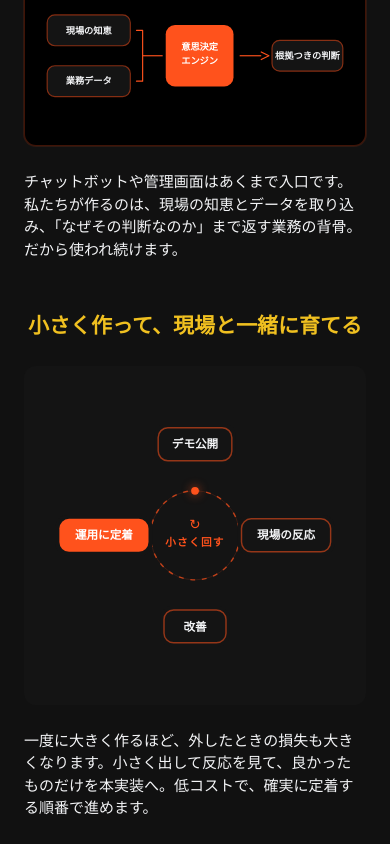
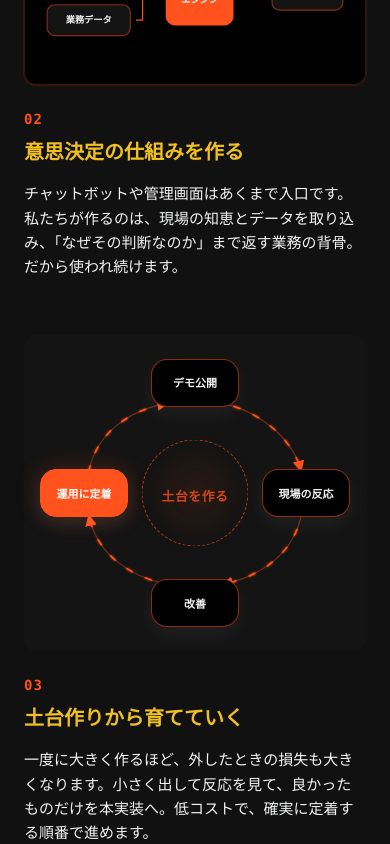
Before and after one commit to ideal-tomy/ideal_official, a Next.js app: page / in a window 390 px wide. Shown: the part 3460-4304 px from the top of the page. Built offline with nearby package versions, Linux system fonts and the light colour scheme.

Commit message:
図のアニメーション追加

```diff
--- a/components/research/demos/XiInstrumentDemo.tsx
+++ b/components/research/demos/XiInstrumentDemo.tsx
@@ -221,7 +221,7 @@ export function XiInstrumentDemo() {
               onClick={() => regen(gamingPct, noisePct)}
               className="px-4 py-2 text-sm border border-gray-700 rounded text-gray-200 hover:border-gray-500 transition-colors"
             >
-              再サンプル ↻
+              再サンプル
             </button>
           </div>
         </div>
--- a/components/sections/demo-first/DemoFirstReason.tsx
+++ b/components/sections/demo-first/DemoFirstReason.tsx
@@ -1,8 +1,42 @@
 import Link from 'next/link'
+import type { ReactNode } from 'react'
 import { ReasonEngineDiagram } from './ReasonEngineDiagram'
 import { ReasonFlowDiagram } from './ReasonFlowDiagram'
 import { ReasonLoopDiagram } from './ReasonLoopDiagram'
 import { SectionKicker } from './SectionKicker'
+
+const REASONS: {
+  index: string
+  title: string
+  body: string
+  diagram: ReactNode
+  diagramClassName: string
+}[] = [
+  {
+    index: '01',
+    title: '先に触れる。だからズレない。',
+    body: '要件定義書を何往復もする代わりに、まず動くデモを作って一緒に触ります。「思っていたのと違う」が起きるのは開発の後ではなく、契約の前。だから手戻りがありません。',
+    diagram: <ReasonFlowDiagram />,
+    diagramClassName:
+      'rounded-[var(--df-radius-card)] bg-[var(--df-bg-card)] px-5 py-8 sm:px-8',
+  },
+  {
+    index: '02',
+    title: '意思決定の仕組みを作る',
+    body: 'チャットボットや管理画面はあくまで入口です。私たちが作るのは、現場の知恵とデータを取り込み、「なぜその判断なのか」まで返す業務の背骨。だから使われ続けます。',
+    diagram: <ReasonEngineDiagram />,
+    diagramClassName:
+      'rounded-[var(--df-radius-card)] border border-[var(--df-primary)]/25 bg-[var(--df-bg)] px-4 py-8 shadow-[0_0_0_1px_color-mix(in_srgb,var(--df-primary)_12%,transparent)] sm:px-8',
+  },
+  {
+    index: '03',
+    title: '土台作りから育てていく',
+    body: '一度に大きく作るほど、外したときの損失も大きくなります。小さく出して反応を見て、良かったものだけを本実装へ。低コストで、確実に定着する順番で進めます。',
+    diagram: <ReasonLoopDiagram />,
+    diagramClassName:
+      'rounded-[var(--df-radius-card)] bg-[var(--df-bg-card)] px-4 py-6 sm:px-8 sm:py-8',
+  },
+]
 
 export function DemoFirstReason() {
   return (
@@ -10,7 +44,6 @@ export function DemoFirstReason() {
       id="reason"
       className="relative overflow-hidden bg-[var(--df-bg-blue)] py-[clamp(56px,12vw,96px)] md:py-[clamp(80px,14vw,120px)]"
     >
-      {/* 山：アクセント帯 */}
       <div
         className="pointer-events-none absolute inset-x-0 top-0 h-1 bg-[var(--df-primary)]"
         aria-hidden
@@ -25,42 +58,34 @@ export function DemoFirstReason() {
           </h2>
         </header>
 
-        <div className="space-y-12 md:space-y-16">
-          <div>
-            <h3 className="mb-6 text-center text-[21px] font-black leading-[1.6] text-[var(--df-primary-deep)]">
-              認識のズレがないようにデモ作成
-            </h3>
-            <div className="mx-auto mb-6 max-w-[480px] rounded-[var(--df-radius-card)] bg-[var(--df-bg-card)] px-5 py-8 sm:px-8">
-              <ReasonFlowDiagram />
-            </div>
-            <p className="mx-auto max-w-[600px] text-[15px] text-[var(--df-text)]">
-              要件定義書を何往復もする代わりに、まず動くデモを作って一緒に触ります。「思っていたのと違う」が起きるのは開発の後ではなく、契約の前。だから手戻りがありません。
-            </p>
-          </div>
+        <div className="space-y-14 md:space-y-20">
+          {REASONS.map((reason, i) => {
+            const reverse = i % 2 === 1
+            return (
+              <article
+                key={reason.index}
+                className={`flex flex-col gap-6 md:items-center md:gap-10 lg:gap-14 ${
+                  reverse ? 'md:flex-row-reverse' : 'md:flex-row'
+                }`}
+              >
+                <div className={`w-full md:w-[52%] ${reason.diagramClassName}`}>
+                  {reason.diagram}
+                </div>
 
-          <div>
-            <h3 className="mb-6 text-center text-[21px] font-black leading-[1.6] text-[var(--df-primary-deep)]">
-              ツール導入ではなく、意思決定の仕組みを作る
-            </h3>
-            <div className="mx-auto mb-6 max-w-[480px] rounded-[var(--df-radius-card)] border border-[var(--df-primary)]/25 bg-[var(--df-bg)] px-4 py-8 shadow-[0_0_0_1px_color-mix(in_srgb,var(--df-primary)_12%,transparent)] sm:px-8">
-              <ReasonEngineDiagram />
-            </div>
-            <p className="mx-auto max-w-[600px] text-[15px] text-[var(--df-text)]">
-              チャットボットや管理画面はあくまで入口です。私たちが作るのは、現場の知恵とデータを取り込み、「なぜその判断なのか」まで返す業務の背骨。だから使われ続けます。
-            </p>
-          </div>
-
-          <div>
-            <h3 className="mb-6 text-center text-[21px] font-black leading-[1.6] text-[var(--df-primary-deep)]">
-              小さく作って、現場と一緒に育てる
-            </h3>
-            <div className="mx-auto mb-6 max-w-[480px] rounded-[var(--df-radius-card)] bg-[var(--df-bg-card)] px-4 py-6 sm:px-8 sm:py-8">
-              <ReasonLoopDiagram />
-            </div>
-            <p className="mx-auto max-w-[600px] text-[15px] text-[var(--df-text)]">
-              一度に大きく作るほど、外したときの損失も大きくなります。小さく出して反応を見て、良かったものだけを本実装へ。低コストで、確実に定着する順番で進めます。
-            </p>
-          </div>
+                <div className="w-full md:w-[48%]">
+                  <p className="mb-2 font-mono text-sm font-bold tabular-nums tracking-[0.08em] text-[var(--df-primary)]">
+                    {reason.index}
+                  </p>
+                  <h3 className="mb-4 text-[clamp(20px,3.2vw,28px)] font-black leading-[1.4] text-[var(--df-primary-deep)]">
+                    {reason.title}
+                  </h3>
+                  <p className="max-w-[34rem] text-[15px] leading-relaxed text-[var(--df-text)] md:text-base">
+                    {reason.body}
+                  </p>
+                </div>
+              </article>
+            )
+          })}
         </div>
 
         <div className="mt-12 flex flex-wrap justify-center gap-4 md:mt-16">
--- /dev/null
+++ b/components/sections/demo-first/ReasonLoopDiagram.module.css
@@ -0,0 +1,180 @@
+.diagram {
+  position: relative;
+  width: 100%;
+  max-width: 420px;
+  margin-inline: auto;
+  aspect-ratio: 600 / 520;
+}
+
+.cycleSvg {
+  position: absolute;
+  inset: 0;
+  width: 100%;
+  height: 100%;
+  overflow: visible;
+  pointer-events: none;
+}
+
+.arcBase {
+  fill: none;
+  stroke: color-mix(in srgb, var(--df-primary) 42%, transparent);
+  stroke-width: 2;
+  stroke-linecap: round;
+}
+
+.arcFlow {
+  fill: none;
+  stroke: var(--df-primary);
+  stroke-width: 3;
+  stroke-linecap: round;
+  stroke-dasharray: 12 28;
+  filter: url('#reason-loop-glow');
+  animation: reason-loop-flow 1.5s linear infinite;
+}
+
+@keyframes reason-loop-flow {
+  from {
+    stroke-dashoffset: 40;
+  }
+  to {
+    stroke-dashoffset: 0;
+  }
+}
+
+.node {
+  position: absolute;
+  z-index: 2;
+  display: grid;
+  place-items: center;
+  width: clamp(96px, 28%, 128px);
+  min-height: clamp(48px, 12%, 64px);
+  padding: 8px 12px;
+  color: var(--df-text);
+  font-size: clamp(12px, 2.4vw, 15px);
+  font-weight: 700;
+  line-height: 1.35;
+  text-align: center;
+  background: var(--df-bg);
+  border: 1.5px solid color-mix(in srgb, var(--df-primary) 55%, transparent);
+  border-radius: 20px;
+  box-shadow: 0 8px 20px color-mix(in srgb, var(--df-text) 6%, transparent);
+}
+
+.topNode {
+  top: 0;
+  left: 50%;
+  transform: translateX(-50%);
+}
+
+.rightNode {
+  top: 50%;
+  right: 0;
+  transform: translateY(-50%);
+}
+
+.bottomNode {
+  bottom: 0;
+  left: 50%;
+  transform: translateX(-50%);
+}
+
+.leftNode {
+  top: 50%;
+  left: 0;
+  transform: translateY(-50%);
+  color: #fff;
+  background: var(--df-primary);
+  border-color: var(--df-primary);
+  box-shadow:
+    0 0 24px color-mix(in srgb, var(--df-primary) 22%, transparent),
+    0 8px 20px color-mix(in srgb, var(--df-text) 8%, transparent);
+}
+
+.center {
+  position: absolute;
+  top: 50%;
+  left: 50%;
+  z-index: 3;
+  display: flex;
+  flex-direction: column;
+  align-items: center;
+  justify-content: center;
+  gap: 6px;
+  width: clamp(112px, 34%, 148px);
+  aspect-ratio: 1;
+  color: var(--df-primary);
+  text-align: center;
+  background: radial-gradient(
+    circle,
+    color-mix(in srgb, var(--df-primary) 12%, transparent) 0%,
+    color-mix(in srgb, var(--df-primary) 3%, transparent) 55%,
+    transparent 72%
+  );
+  border: 1.5px dashed color-mix(in srgb, var(--df-primary) 85%, transparent);
+  border-radius: 50%;
+  transform: translate(-50%, -50%);
+  animation: reason-foundation-pulse 3.6s ease-in-out infinite;
+}
+
+.centerIcon {
+  font-size: 17px;
+  line-height: 1;
+  opacity: 0.9;
+}
+
+.centerLabel {
+  position: relative;
+  font-size: clamp(13px, 2.6vw, 17px);
+  font-weight: 800;
+  letter-spacing: 0.04em;
+  line-height: 1.3;
+}
+
+@keyframes reason-foundation-pulse {
+  0%,
+  100% {
+    opacity: 0.78;
+    box-shadow:
+      0 0 0 0 transparent,
+      0 0 16px color-mix(in srgb, var(--df-primary) 4%, transparent);
+    transform: translate(-50%, -50%) scale(0.985);
+  }
+  50% {
+    opacity: 1;
+    box-shadow:
+      0 0 0 8px color-mix(in srgb, var(--df-primary) 4%, transparent),
+      0 0 28px color-mix(in srgb, var(--df-primary) 16%, transparent);
+    transform: translate(-50%, -50%) scale(1.02);
+  }
+}
+
+@media (max-width: 420px) {
+  .node {
+    width: 88px;
+    min-height: 48px;
+    padding-inline: 6px;
+    border-radius: 16px;
+    font-size: 11px;
+  }
+
+  .center {
+    width: 108px;
+  }
+
+  .arcBase {
+    stroke-width: 2.25;
+  }
+}
+
+@media (prefers-reduced-motion: reduce) {
+  .arcFlow,
+  .center {
+    animation: none;
+  }
+
+  .center {
+    opacity: 1;
+    transform: translate(-50%, -50%);
+    box-shadow: none;
+  }
+}
--- a/components/sections/demo-first/ReasonLoopDiagram.tsx
+++ b/components/sections/demo-first/ReasonLoopDiagram.tsx
@@ -1,201 +1,92 @@
 'use client'
 
-import { motion, useReducedMotion } from 'framer-motion'
+/**
+ * 土台を中心に、4工程を時計回りで回すサイクル図。
+ * SVG 弧＋dashoffset で右回りの流れ、中央はゆっくり点滅。
+ */
+import styles from './ReasonLoopDiagram.module.css'
 
-const ease = [0.45, 0, 0.55, 1] as const
-
-/** viewBox 中央。ラベルは軌道の外側に十分な隙間を空けて配置 */
-const CX = 160
-const CY = 150
-const ORBIT_R = 46
-/** 軌道端〜ラベル中心。重なり防止のため ORBIT_R + ラベル半高 + 余白 */
-const LABEL_R = 94
-
-/**
- * 時計回り 4 等分（12 / 3 / 6 / 9 時）
- * デモ公開 → 現場の反応 → 改善 → 運用に定着
- */
-const STEPS = [
-  { label: 'デモ公開', deg: -90, w: 76 },
-  { label: '現場の反応', deg: 0, w: 92 },
-  { label: '改善', deg: 90, w: 64 },
-  { label: '運用に定着', deg: 180, w: 92 },
+/** ノード間を結ぶ時計回りの弧（viewBox 600×520） */
+const ARCS = [
+  // 上 → 右
+  'M 355 86 C 435 105 490 160 505 215',
+  // 右 → 下
+  'M 505 305 C 490 375 430 420 355 436',
+  // 下 → 左
+  'M 245 436 C 170 420 110 375 95 305',
+  // 左 → 上
+  'M 95 215 C 110 145 170 100 245 86',
 ] as const
 
-const LABEL_H = 34
-
-function polar(deg: number, r: number) {
-  const rad = (deg * Math.PI) / 180
-  return {
-    x: CX + r * Math.cos(rad),
-    y: CY + r * Math.sin(rad),
-  }
-}
-
-function StepLabel({
-  label,
-  deg,
-  w,
-  delay,
-  animate,
-  emphasis,
-}: {
-  label: string
-  deg: number
-  w: number
-  delay: number
-  animate: boolean
-  emphasis?: boolean
-}) {
-  const { x, y } = polar(deg, LABEL_R)
-
-  return (
-    <motion.g
-      initial={animate ? { opacity: 0, scale: 0.92 } : false}
-      whileInView={{ opacity: 1, scale: 1 }}
-      viewport={{ once: true, amount: 0.25 }}
-      transition={{ duration: 0.35, delay, ease }}
-      style={{ transformOrigin: `${x}px ${y}px` }}
-    >
-      {/* 軌道線を隠さないよう、軌道側にカード色の余白 */}
-      <rect
-        x={x - w / 2 - 4}
-        y={y - LABEL_H / 2 - 4}
-        width={w + 8}
-        height={LABEL_H + 8}
-        rx={12}
-        fill="var(--df-bg-card)"
-      />
-      <rect
-        x={x - w / 2}
-        y={y - LABEL_H / 2}
-        width={w}
-        height={LABEL_H}
-        rx={10}
-        fill={emphasis ? 'var(--df-primary)' : 'var(--df-bg-card)'}
-        stroke="var(--df-primary)"
-        strokeOpacity={emphasis ? 0 : 0.55}
-        strokeWidth={1.5}
-      />
-      <text
-        x={x}
-        y={y + 1}
-        textAnchor="middle"
-        dominantBaseline="middle"
-        fill={emphasis ? '#fff' : 'var(--df-text)'}
-        fontSize={12}
-        fontWeight={700}
-        style={{ fontFamily: 'inherit' }}
-      >
-        {label}
-      </text>
-    </motion.g>
-  )
-}
-
 export function ReasonLoopDiagram() {
-  const prefersReduced = useReducedMotion()
-  const animate = prefersReduced !== true
-
   return (
     <div
-      className="mx-auto w-full max-w-[400px]"
+      className={styles.diagram}
       role="img"
-      aria-label="デモ公開、現場の反応、改善、運用に定着を小さく回すサイクル"
+      aria-label="デモ公開、現場の反応、改善、運用に定着を回しながら土台を作るサイクル"
     >
       <svg
-        viewBox="0 0 320 300"
-        className="mx-auto block h-auto w-full"
-        fill="none"
+        className={styles.cycleSvg}
+        viewBox="0 0 600 520"
+        aria-hidden="true"
       >
-        {/* ガイド円 */}
-        <circle
-          cx={CX}
-          cy={CY}
-          r={ORBIT_R}
-          stroke="var(--df-primary)"
-          strokeOpacity={0.15}
-          strokeWidth={1}
-        />
+        <defs>
+          <marker
+            id="reason-loop-arrow"
+            markerWidth="10"
+            markerHeight="10"
+            refX="8"
+            refY="5"
+            orient="auto"
+            markerUnits="strokeWidth"
+          >
+            <path d="M 0 0 L 10 5 L 0 10 Z" fill="var(--df-primary)" />
+          </marker>
+          <filter
+            id="reason-loop-glow"
+            x="-40%"
+            y="-40%"
+            width="180%"
+            height="180%"
+          >
+            <feGaussianBlur stdDeviation="2.5" result="blur" />
+            <feMerge>
+              <feMergeNode in="blur" />
+              <feMergeNode in="SourceGraphic" />
+            </feMerge>
+          </filter>
+        </defs>
 
-        {/* 回転破線 */}
-        <motion.g
-          animate={animate ? { rotate: 360 } : undefined}
-          transition={
-            animate
-              ? { duration: 10, repeat: Infinity, ease: 'linear' }
-              : undefined
-          }
-          style={{ transformOrigin: `${CX}px ${CY}px` }}
-        >
-          <circle
-            cx={CX}
-            cy={CY}
-            r={ORBIT_R}
-            stroke="var(--df-primary)"
-            strokeOpacity={0.7}
-            strokeWidth={1.5}
-            strokeDasharray="5 7"
+        {ARCS.map((path, index) => (
+          <path
+            key={`base-${index}`}
+            d={path}
+            className={styles.arcBase}
+            markerEnd="url(#reason-loop-arrow)"
           />
-        </motion.g>
+        ))}
 
-        {/* 周回ドット */}
-        {animate ? (
-          <motion.g
-            animate={{ rotate: 360 }}
-            transition={{ duration: 3.6, repeat: Infinity, ease: 'linear' }}
-            style={{ transformOrigin: `${CX}px ${CY}px` }}
-          >
-            <circle
-              cx={CX}
-              cy={CY - ORBIT_R}
-              r={4}
-              fill="var(--df-primary)"
-              style={{
-                filter:
-                  'drop-shadow(0 0 5px color-mix(in srgb, var(--df-primary) 70%, transparent))',
-              }}
-            />
-          </motion.g>
-        ) : null}
-
-        {/* 中心 */}
-        <text
-          x={CX}
-          y={CY - 7}
-          textAnchor="middle"
-          fill="var(--df-primary)"
-          fontSize={14}
-          style={{ fontFamily: 'inherit' }}
-        >
-          ↻
-        </text>
-        <text
-          x={CX}
-          y={CY + 11}
-          textAnchor="middle"
-          fill="var(--df-primary)"
-          fontSize={11}
-          fontWeight={700}
-          letterSpacing="0.12em"
-          style={{ fontFamily: 'inherit' }}
-        >
-          小さく回す
-        </text>
-
-        {/* 4ステップ（90°等間隔・軌道の外側） */}
-        {STEPS.map((step, i) => (
-          <StepLabel
-            key={step.label}
-            label={step.label}
-            deg={step.deg}
-            w={step.w}
-            delay={animate ? 0.08 + i * 0.1 : 0}
-            animate={animate}
-            emphasis={step.label === '運用に定着'}
+        {ARCS.map((path, index) => (
+          <path
+            key={`flow-${index}`}
+            d={path}
+            className={styles.arcFlow}
+            style={{ animationDelay: `${index * -0.18}s` }}
           />
         ))}
       </svg>
+
+      <div className={`${styles.node} ${styles.topNode}`}>デモ公開</div>
+      <div className={`${styles.node} ${styles.rightNode}`}>現場の反応</div>
+      <div className={`${styles.node} ${styles.bottomNode}`}>改善</div>
+      <div className={`${styles.node} ${styles.leftNode}`}>運用に定着</div>
+
+      <div className={styles.center}>
+        <span className={styles.centerIcon} aria-hidden="true">
+
+        </span>
+        <strong className={styles.centerLabel}>土台を作る</strong>
+      </div>
     </div>
   )
 }
--- a/public/research/poc-instrument/index.html
+++ b/public/research/poc-instrument/index.html
@@ -441,7 +441,7 @@ body{padding-top:44px}
           <label>観測ノイズ（オラクル品質）<b id="nLabel">0.05</b></label>
           <input type="range" class="noise" id="noise" min="0" max="30" value="5" step="1" aria-label="観測ノイズ">
         </div>
-        <button class="btn resample" id="resample">再サンプル ↻</button>
+        <button class="btn resample" id="resample">再サンプル </button>
       </div>
     </div>
 
```
